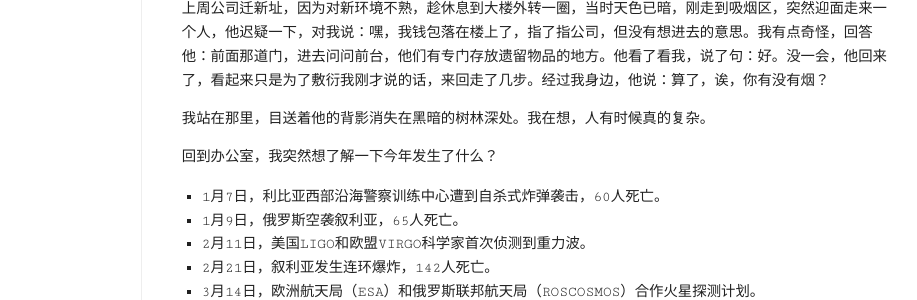
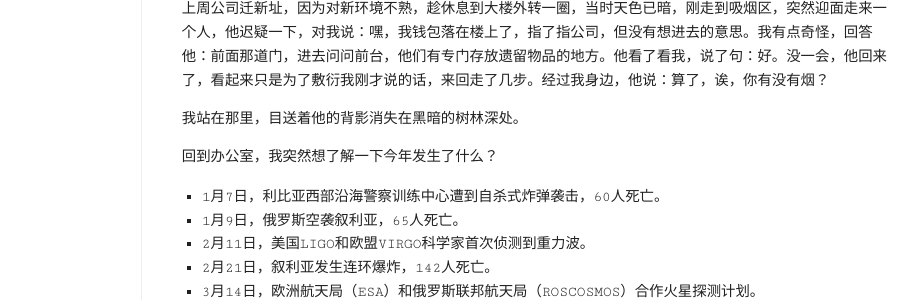
Before and after one commit to crabcanon/crabcanon.github.com, a Jekyll site: the page built from _posts/2016-11-25-complexity.md, in a window 1280 px wide. Shown: the part 295-595 px from the top of the page, without its empty margins (192-1109 px from the left). Built offline with Jekyll 4.4.1, drawn with Linux system fonts in a browser that asks for light colours.

Commit message:
Update blog

```diff
--- a/_posts/2016-11-25-complexity.md
+++ b/_posts/2016-11-25-complexity.md
@@ -10,7 +10,7 @@ tags: [中文]
 
 上周公司迁新址，因为对新环境不熟，趁休息到大楼外转一圈，当时天色已暗，刚走到吸烟区，突然迎面走来一个人，他迟疑一下，对我说：嘿，我钱包落在楼上了，指了指公司，但没有想进去的意思。我有点奇怪，回答他：前面那道门，进去问问前台，他们有专门存放遗留物品的地方。他看了看我，说了句：好。没一会，他回来了，看起来只是为了敷衍我刚才说的话，来回走了几步。经过我身边，他说：算了，诶，你有没有烟？
 
-我站在那里，目送着他的背影消失在黑暗的树林深处。我在想，人有时候真的复杂。
+我站在那里，目送着他的背影消失在黑暗的树林深处。
 
 回到办公室，我突然想了解一下今年发生了什么？
 
```
